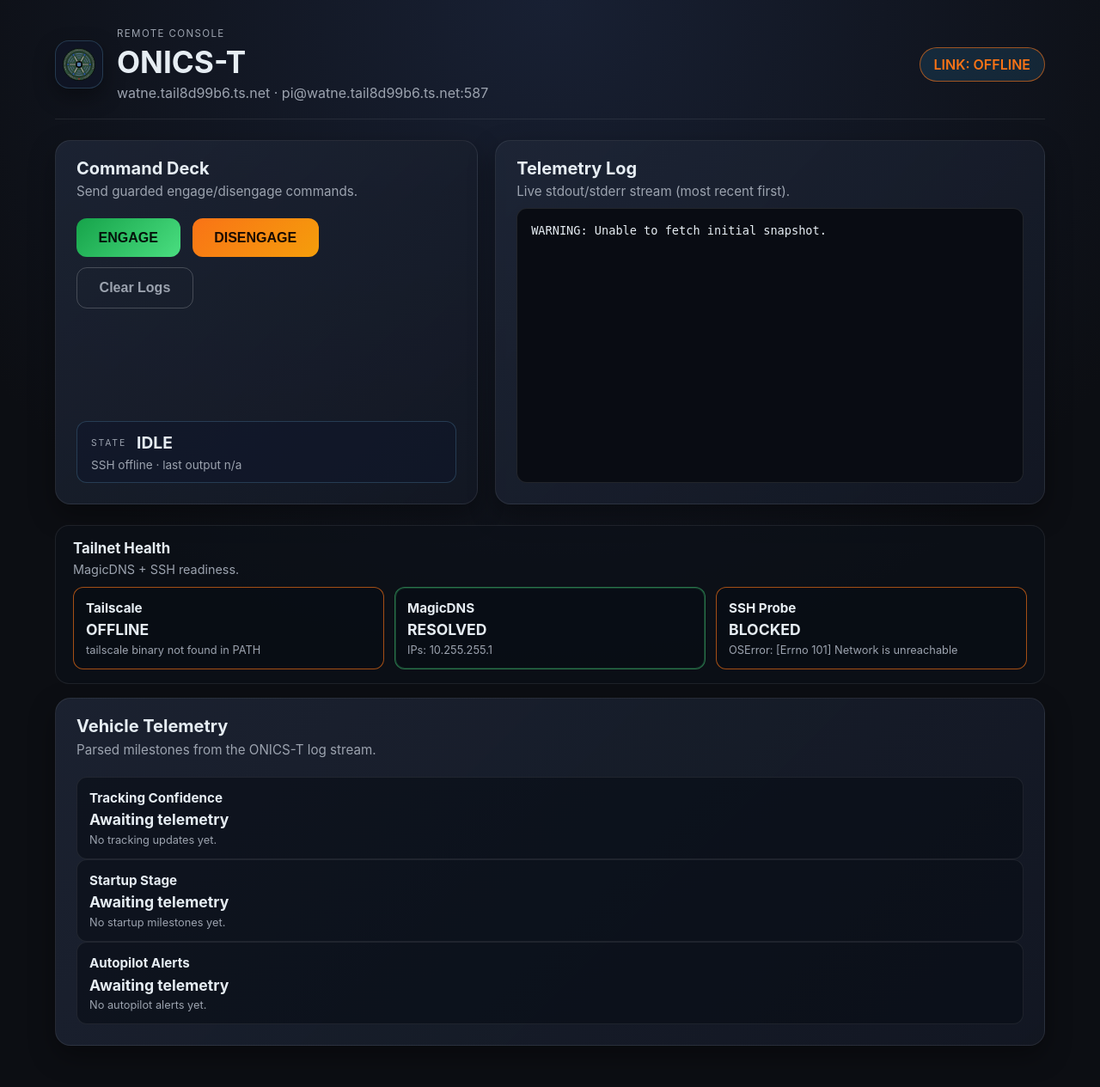
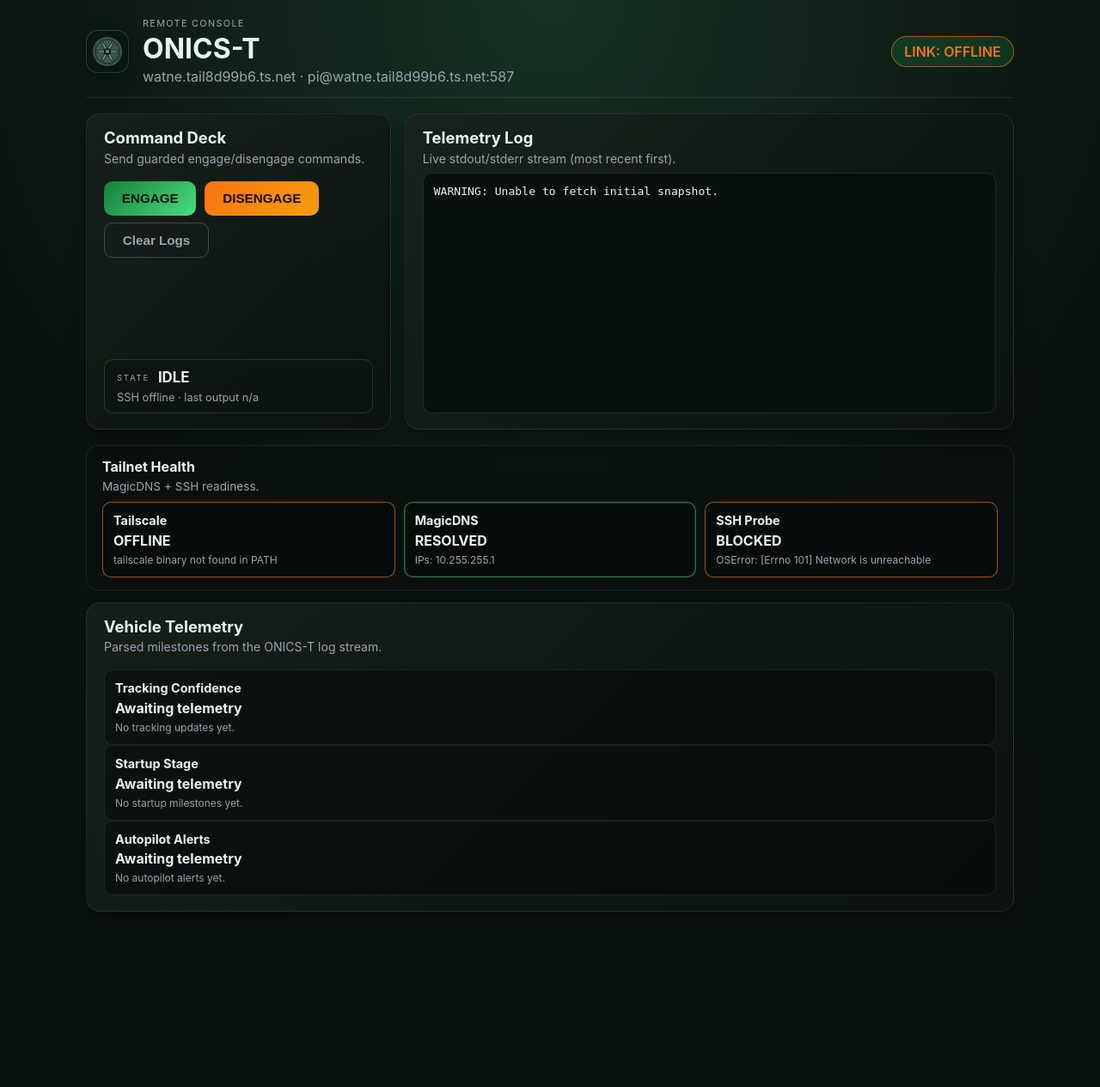
Before and after one commit to fitoori/Aeronomicon, a Flask app: page / in a window 1280 px wide. Shown: the whole page at 86% size. After the commit the page ends 1061 px from the top, so only its background shows below. Run offline with Flask 3, Linux system fonts and the light colour scheme; data that the repository does not hold is empty; parts of the project's set-up code (start-up, migrations or seed data) failed here and were passed over.

Commit message:
Refresh web console theme and layout

```diff
--- a/webapp/static/css/styles.css
+++ b/webapp/static/css/styles.css
@@ -1,12 +1,12 @@
 :root {
   color-scheme: dark;
   font-family: "Inter", "SF Pro", system-ui, sans-serif;
-  background: #0c0e13;
-  color: #e6edf3;
-  --panel: #131824;
-  --panel-accent: #1f2738;
-  --accent: #7dd3fc;
-  --accent-strong: #38bdf8;
+  background: #0a120f;
+  color: #e5f6ee;
+  --panel: #121c18;
+  --panel-accent: #1c2b24;
+  --accent: #4ade80;
+  --accent-strong: #22c55e;
   --warning: #f59e0b;
   --danger: #f97316;
   --ok: #4ade80;
@@ -20,26 +20,26 @@
 body {
   margin: 0;
   min-height: 100vh;
-  background: radial-gradient(circle at top, #182033, #0c0e13 55%);
+  background: radial-gradient(circle at top, #163225, #0a120f 55%);
 }
 
 .shell {
-  max-width: 1200px;
+  max-width: 1120px;
   margin: 0 auto;
-  padding: 32px 24px 48px;
+  padding: 20px 20px 32px;
   display: flex;
   flex-direction: column;
-  gap: 24px;
+  gap: 18px;
 }
 
 .shell__header {
   display: flex;
   flex-wrap: wrap;
   justify-content: space-between;
-  gap: 16px;
+  gap: 12px;
   align-items: flex-start;
   border-bottom: 1px solid rgba(255, 255, 255, 0.08);
-  padding-bottom: 20px;
+  padding-bottom: 14px;
 }
 
 .shell__brand {
@@ -49,26 +49,26 @@ body {
 }
 
 .shell__logo {
-  width: 56px;
-  height: 56px;
-  border-radius: 16px;
-  background: rgba(15, 23, 42, 0.6);
-  padding: 8px;
-  border: 1px solid rgba(125, 211, 252, 0.2);
+  width: 50px;
+  height: 50px;
+  border-radius: 14px;
+  background: rgba(9, 20, 15, 0.6);
+  padding: 6px;
+  border: 1px solid rgba(74, 222, 128, 0.25);
   box-shadow: 0 10px 24px rgba(0, 0, 0, 0.35);
 }
 
 .shell__eyebrow {
   text-transform: uppercase;
   letter-spacing: 0.12em;
-  font-size: 0.72rem;
+  font-size: 0.68rem;
   color: var(--muted);
   margin: 0;
 }
 
 .shell__title {
-  font-size: clamp(1.6rem, 3vw, 2.2rem);
-  margin: 0.3rem 0;
+  font-size: clamp(1.4rem, 2.6vw, 2rem);
+  margin: 0.2rem 0;
 }
 
 .shell__meta {
@@ -77,10 +77,10 @@ body {
 }
 
 .shell__status {
-  padding: 0.55rem 1rem;
+  padding: 0.45rem 0.9rem;
   border-radius: 999px;
-  background: rgba(56, 189, 248, 0.12);
-  border: 1px solid rgba(125, 211, 252, 0.4);
+  background: rgba(34, 197, 94, 0.16);
+  border: 1px solid rgba(74, 222, 128, 0.4);
   color: var(--accent);
   font-weight: 600;
   align-self: center;
@@ -88,51 +88,51 @@ body {
 
 .grid {
   display: grid;
-  grid-template-columns: repeat(auto-fit, minmax(280px, 1fr));
-  gap: 20px;
+  grid-template-columns: repeat(auto-fit, minmax(260px, 1fr));
+  gap: 16px;
 }
 
 .grid--primary {
-  grid-template-columns: minmax(280px, 1fr) minmax(320px, 1.3fr);
+  grid-template-columns: minmax(260px, 1fr) minmax(360px, 2fr);
   align-items: stretch;
 }
 
 .panel {
-  background: linear-gradient(135deg, rgba(31, 39, 56, 0.8), rgba(19, 24, 36, 0.9));
+  background: linear-gradient(135deg, rgba(23, 34, 28, 0.85), rgba(12, 18, 15, 0.95));
   border: 1px solid rgba(255, 255, 255, 0.08);
-  border-radius: 18px;
-  box-shadow: 0 12px 30px rgba(0, 0, 0, 0.35);
+  border-radius: 16px;
+  box-shadow: 0 10px 24px rgba(0, 0, 0, 0.35);
   overflow: hidden;
   display: flex;
   flex-direction: column;
-  min-height: 260px;
+  min-height: 220px;
 }
 
 .panel--full {
   grid-column: 1 / -1;
-  min-height: 340px;
+  min-height: 300px;
 }
 
 .panel__header {
-  padding: 20px 24px 10px;
+  padding: 16px 20px 8px;
 }
 
 .panel__header h2 {
   margin: 0;
-  font-size: 1.25rem;
+  font-size: 1.15rem;
 }
 
 .panel__header p {
-  margin: 0.35rem 0 0;
+  margin: 0.3rem 0 0;
   color: var(--muted);
-  font-size: 0.95rem;
+  font-size: 0.88rem;
 }
 
 .panel__body {
-  padding: 12px 24px 24px;
+  padding: 10px 20px 18px;
   display: flex;
   flex-direction: column;
-  gap: 16px;
+  gap: 12px;
   flex: 1;
 }
 
@@ -142,39 +142,39 @@ body {
 
 .toolbar-grid {
   display: grid;
-  gap: 16px;
+  gap: 14px;
 }
 
 .toolbar {
-  background: rgba(13, 17, 26, 0.6);
+  background: rgba(10, 16, 13, 0.65);
   border: 1px solid rgba(255, 255, 255, 0.08);
-  border-radius: 16px;
-  padding: 16px 20px;
+  border-radius: 14px;
+  padding: 14px 18px;
   display: flex;
   flex-direction: column;
-  gap: 12px;
+  gap: 10px;
 }
 
 .toolbar__header h2 {
   margin: 0;
-  font-size: 1.05rem;
+  font-size: 1rem;
 }
 
 .toolbar__header p {
-  margin: 0.35rem 0 0;
+  margin: 0.3rem 0 0;
   color: var(--muted);
-  font-size: 0.9rem;
+  font-size: 0.85rem;
 }
 
 .toolbar__items {
   display: grid;
-  grid-template-columns: repeat(auto-fit, minmax(160px, 1fr));
-  gap: 12px;
+  grid-template-columns: repeat(auto-fit, minmax(150px, 1fr));
+  gap: 10px;
 }
 
 .button-row {
   display: flex;
-  gap: 14px;
+  gap: 10px;
   flex-wrap: wrap;
 }
 
@@ -183,10 +183,10 @@ body {
 }
 
 .btn {
-  font-size: 1rem;
+  font-size: 0.95rem;
   font-weight: 600;
-  padding: 0.85rem 1.6rem;
-  border-radius: 12px;
+  padding: 0.7rem 1.3rem;
+  border-radius: 10px;
   border: none;
   cursor: pointer;
   transition: transform 0.15s ease, box-shadow 0.2s ease, opacity 0.2s ease;
@@ -198,7 +198,7 @@ body {
 }
 
 .btn--engage {
-  background: linear-gradient(135deg, #16a34a, #4ade80);
+  background: linear-gradient(135deg, #15803d, #4ade80);
   color: #04130b;
 }
 
@@ -220,55 +220,55 @@ body {
 
 .status-strip {
   margin-top: auto;
-  padding: 12px 16px;
-  border-radius: 12px;
-  background: rgba(15, 23, 42, 0.6);
-  border: 1px solid rgba(125, 211, 252, 0.2);
+  padding: 10px 14px;
+  border-radius: 10px;
+  background: rgba(12, 20, 16, 0.7);
+  border: 1px solid rgba(74, 222, 128, 0.2);
   display: grid;
   grid-template-columns: auto 1fr;
-  gap: 6px 12px;
+  gap: 6px 10px;
   align-items: center;
 }
 
 .status-strip__label {
   text-transform: uppercase;
-  font-size: 0.65rem;
+  font-size: 0.6rem;
   letter-spacing: 0.18em;
   color: var(--muted);
 }
 
 .status-strip__value {
-  font-size: 1.2rem;
+  font-size: 1.05rem;
 }
 
 .status-strip__meta {
   grid-column: 1 / -1;
-  font-size: 0.85rem;
+  font-size: 0.8rem;
   color: var(--muted);
 }
 
 .health-card {
-  border-radius: 12px;
-  padding: 14px;
-  background: rgba(8, 12, 20, 0.6);
+  border-radius: 10px;
+  padding: 12px;
+  background: rgba(6, 10, 9, 0.6);
   border: 1px solid rgba(255, 255, 255, 0.08);
 }
 
 .health-card h3 {
-  margin: 0 0 0.35rem;
-  font-size: 0.95rem;
+  margin: 0 0 0.3rem;
+  font-size: 0.9rem;
 }
 
 .health-card__value {
   margin: 0;
   font-weight: 700;
-  font-size: 1.1rem;
+  font-size: 1rem;
 }
 
 .health-card__meta {
-  margin: 0.35rem 0 0;
+  margin: 0.3rem 0 0;
   color: var(--muted);
-  font-size: 0.8rem;
+  font-size: 0.75rem;
 }
 
 .health-card--ok {
@@ -285,15 +285,15 @@ body {
 }
 
 .log-view {
-  background: #090c13;
-  border-radius: 12px;
+  background: #07110c;
+  border-radius: 10px;
   border: 1px solid rgba(255, 255, 255, 0.1);
-  padding: 16px;
-  height: 320px;
+  padding: 12px;
+  height: 280px;
   overflow-y: auto;
   font-family: "JetBrains Mono", "Fira Code", monospace;
-  font-size: 0.85rem;
-  line-height: 1.4;
+  font-size: 0.82rem;
+  line-height: 1.35;
 }
 
 .log-line {
```
Also changed, not shown: other parts of webapp/static/css/styles.css (+19 -19 lines).
